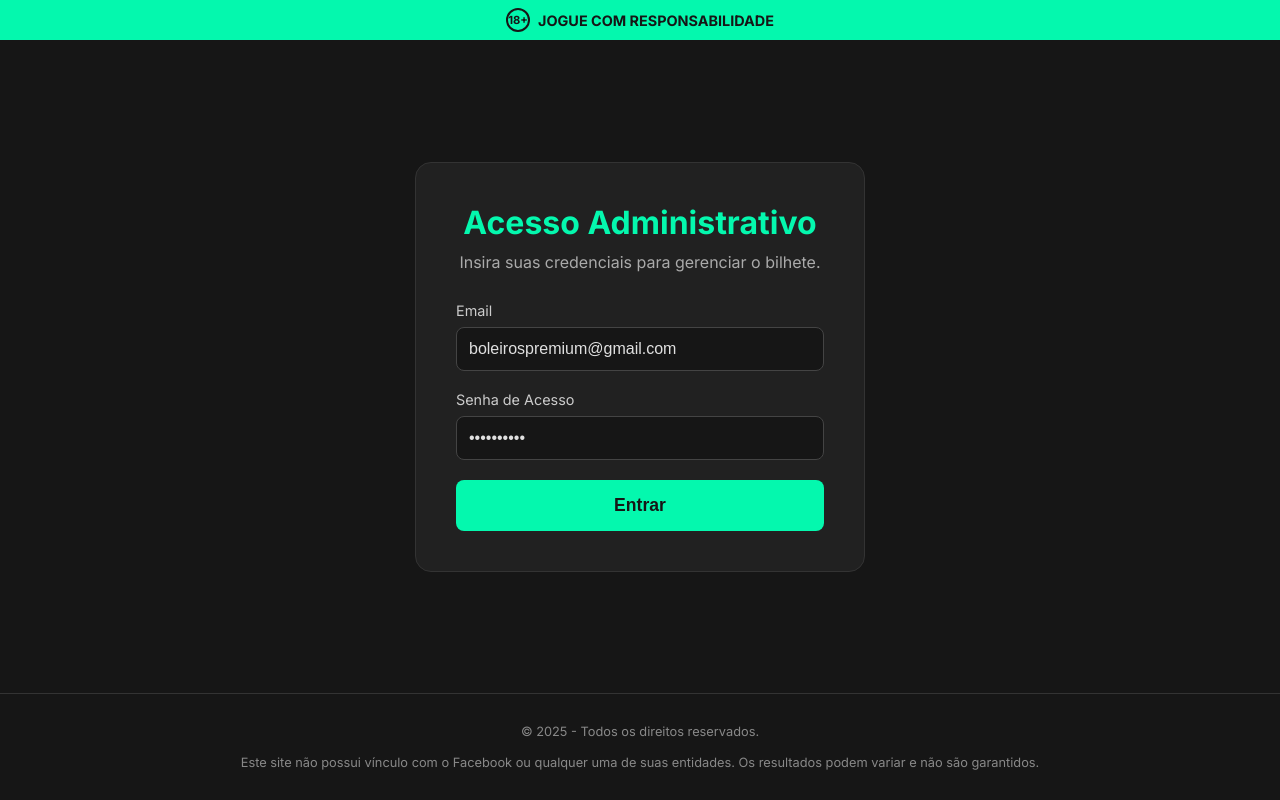
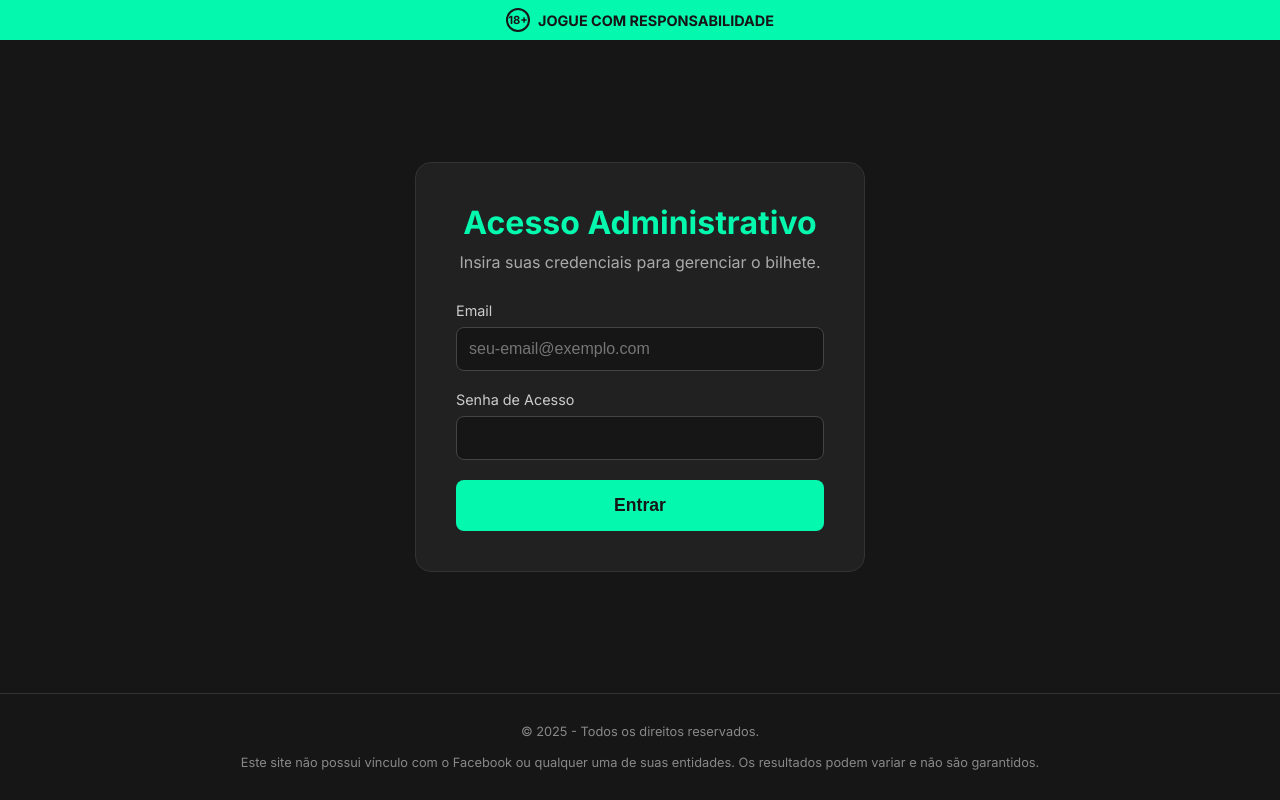
Before and after one commit to gsPatrick/front-bilhete, a Next.js app: page /login in a window 1280 px wide. Built offline with nearby package versions, Linux system fonts and the light colour scheme.

Commit message:
tirando senha

```diff
--- a/src/app/login/page.js
+++ b/src/app/login/page.js
@@ -7,8 +7,8 @@ import apiService from '../../lib/api'; // Importa nosso serviço de API
 import styles from './Login.module.css';
 
 const LoginPage = () => {
-  const [email, setEmail] = useState('boleirospremium@gmail.com');
-  const [password, setPassword] = useState('M@rquito10');
+  const [email, setEmail] = useState('');
+  const [password, setPassword] = useState('');
   const [error, setError] = useState('');
   const [loading, setLoading] = useState(false);
   const router = useRouter();
@@ -22,7 +22,7 @@ const LoginPage = () => {
       const response = await apiService.login(email, password);
       // Salva o token no localStorage para ser usado em outras requisições
       localStorage.setItem('authToken', response.data.token);
-      router.push('/admin/dashboard');
+      router.push('/dashboard');
     } catch (err) {
       setError(err.response?.data?.message || 'Erro ao tentar fazer login.');
       setLoading(false);
```
